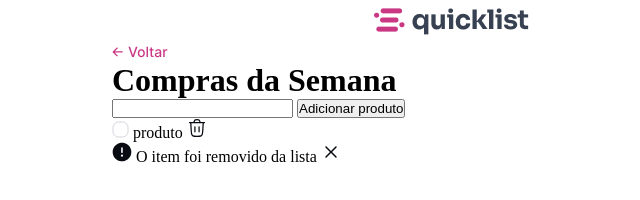
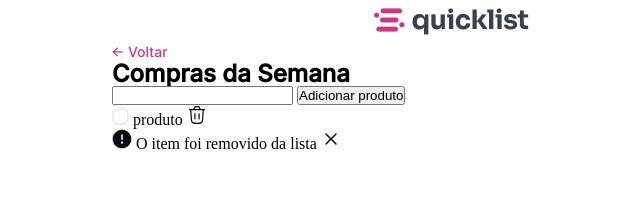
Before and after one commit to muriloguilhermee/listacompras, a plain HTML site: page index.html in a window 1280 px wide. Shown: the whole page, without its empty margins (188-828 px from the left). Drawn offline with Linux system fonts and the light colour scheme.

Commit message:
initial CSS

```diff
--- a/global.css
+++ b/global.css
@@ -18,7 +18,7 @@
         /* Fontes */
     --ff-base: "Inter", sans-serif;
 
-    --title: 700 .75rem/1.5rem var(--ff-base);
+    --title: 700 24px/1.5rem var(--ff-base);
     --label: 600 1rem/1.25rem var(--ff-base);
     --paragraph: 500 1rem/1.25rem var(--ff-base);
     --link: 500 .85rem/1rem var(--ff-base);
--- a/index.css
+++ b/index.css
@@ -1,2 +1,2 @@
 @import url(global.css);
-@import url(header.css);
+@import url(style.css);
--- a/header.css
+++ b/style.css
@@ -7,3 +7,6 @@
 header {
     text-align: center;
 }
+h1 {
+    font: var(--title);
+}
```
